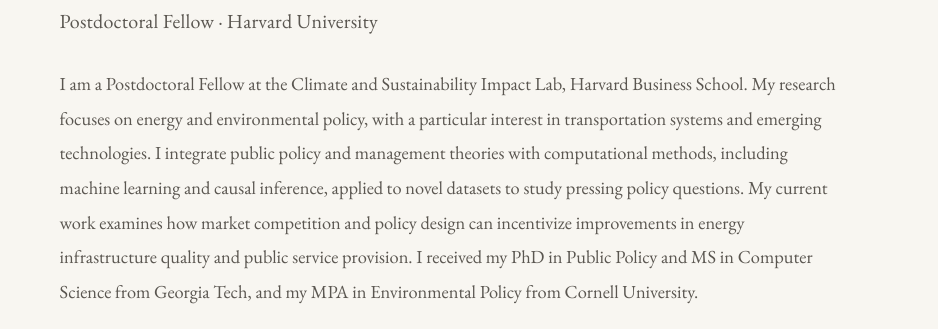
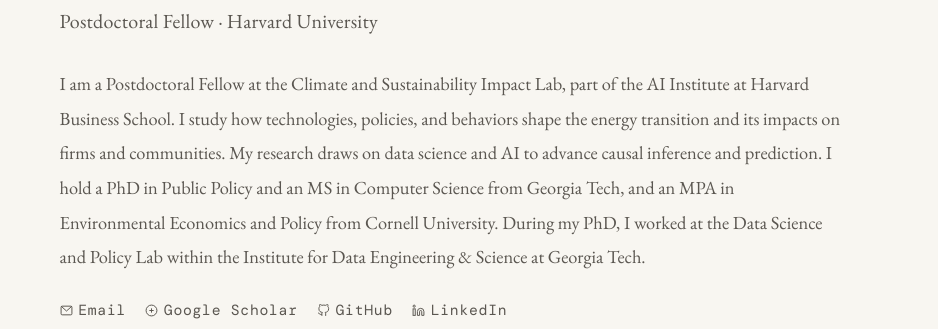
Before and after one commit to YifanLiu0304/yifanliu0304.github.io, a plain HTML site: page index.html in a window 1280 px wide. Shown: the part 233-562 px from the top of the page, 342-1280 px from the left. Drawn offline with nearby package versions, Linux system fonts and the light colour scheme; a web font is replaced by a local one.

Commit message:
Update index.html

```diff
--- a/index.html
+++ b/index.html
@@ -510,15 +510,13 @@
         <h1>Yifan Liu</h1>
         <p class="title">Postdoctoral Fellow · Harvard University</p>
         <p>
-          I am a Postdoctoral Fellow at the Climate and Sustainability Impact Lab, Harvard Business School. My research focuses on energy and environmental policy,
-          with a particular interest in transportation systems and emerging technologies.
-          I integrate public policy and management theories with computational methods,
-          including machine learning and causal inference, applied to novel datasets to study
-          pressing policy questions. My current work examines how market competition and policy
-          design can incentivize improvements in energy infrastructure quality and public
-          service provision.
-          I received my PhD in Public Policy and MS in Computer Science from Georgia Tech,
-          and my MPA in Environmental Policy from Cornell University.
+          I am a Postdoctoral Fellow at the Climate and Sustainability Impact Lab, part of the AI Institute at
+          Harvard Business School. I study how technologies, policies, and behaviors shape the energy
+          transition and its impacts on firms and communities. My research draws on data science and AI to
+          advance causal inference and prediction. I hold a PhD in Public Policy and an MS in Computer Science
+          from Georgia Tech, and an MPA in Environmental Economics and Policy from Cornell University.
+          During my PhD, I worked at the Data Science and Policy Lab within the Institute for Data
+          Engineering &amp; Science at Georgia Tech.
         </p>
         <div class="contact-links">
           <a href="mailto:yliu3494@gatech.edu">
```
